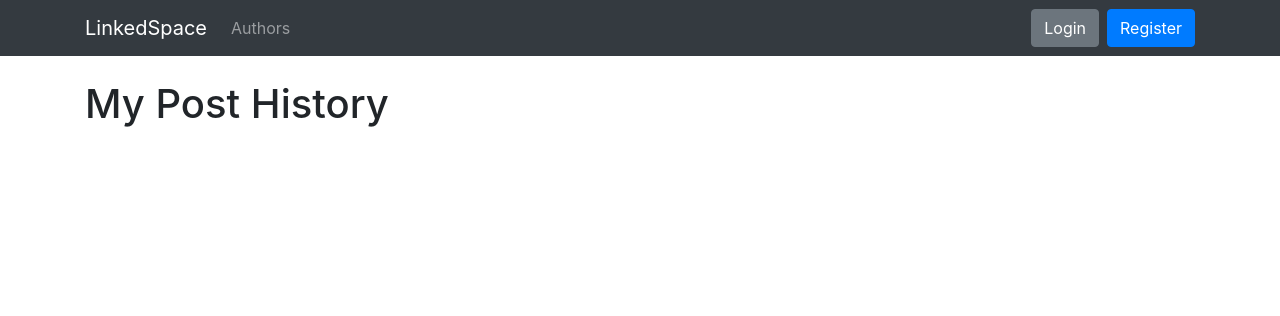
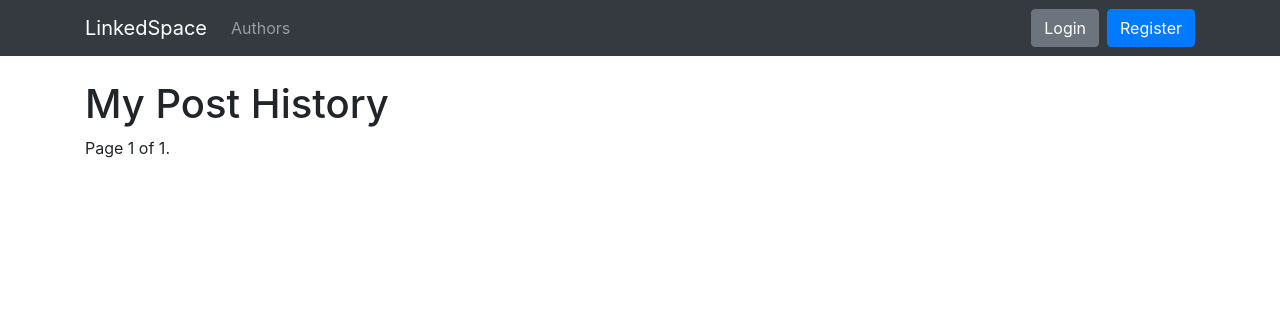
Before and after one commit to CMPUT404-Fa21-Organization/CMPUT404-Project-Social-Distribution, a Django app: page /posts/manage/ in a window 1280 px wide. Shown: the top 316 px of the page. Run offline with Django 3.2, Linux system fonts and the light colour scheme; data that the repository does not hold is empty; some libraries are stand-ins or nearby versions.

Commit message:
added pagination to post stream and manage posts. Could use better html/css

```diff
--- a/LinkedSpace/templates/LinkedSpace/Posts/manage_posts.html
+++ b/LinkedSpace/templates/LinkedSpace/Posts/manage_posts.html
@@ -53,4 +53,21 @@
         </div>
       </div>
     {% endfor %}
+    <div class="pagination">
+        <span class="step-links">
+            {% if posts.has_previous %}
+                <a href="?page=1">&laquo; first</a>
+                <a href="?page={{ posts.previous_page_number }}">previous</a>
+            {% endif %}
+
+            <span class="current">
+                Page {{ posts.number }} of {{ posts.paginator.num_pages }}.
+            </span>
+
+            {% if posts.has_next %}
+                <a href="?page={{ posts.next_page_number }}">next</a>
+                <a href="?page={{ posts.paginator.num_pages }}">last &raquo;</a>
+            {% endif %}
+        </span>
+    </div>
 {% endblock %}
--- a/Posts/views.py
+++ b/Posts/views.py
@@ -23,6 +23,7 @@ import base64
 from django.db.models import Q
 import django.core
 from permissions import CustomAuthentication, AccessPermission
+from django.core.paginator import Paginator
 
 # Create your views here.
 def newLike(request, auth_pk = None):
@@ -106,9 +107,16 @@ def UserStreamView(request, auth_pk):
                 if post["id"] == like["object"]:
                     post["userLike"] = True
 
+    page_number = request.GET.get('page')
+    if 'size' in request.GET:
+        page_size = request.GET.get('size')
+    else:
+        page_size = 5
 
+    paginator = Paginator(posts.data, page_size)
+    page_obj = paginator.get_page(page_number)
 
-    context = {'posts':posts.data, 'user':author}
+    context = {'posts':page_obj, 'user':author}
 
     template_name = 'LinkedSpace/Posts/posts.html'
     return HttpResponse(render(request, template_name, context),status=200)
@@ -233,7 +241,16 @@ def ManagePostsList(request):
     posts = Post.objects.filter(author_id=request.user).order_by('-published')
     # posts = Post.objects.all().order_by('-published')
 
-    return render(request, "LinkedSpace/Posts/manage_posts.html", {'posts': posts})
+    page_number = request.GET.get('page')
+    if 'size' in request.GET:
+        page_size = request.GET.get('size')
+    else:
+        page_size = 5
+
+    paginator = Paginator(posts, page_size)
+    page_obj = paginator.get_page(page_number)
+
+    return render(request, "LinkedSpace/Posts/manage_posts.html", {'posts': page_obj})
 
 def delete_Comment(request, post_pk):
     post = Post.objects.filter(post_pk=post_pk)
```
Also changed, not shown: LinkedSpace/templates/LinkedSpace/Posts/posts.html (+18 -0 lines).
